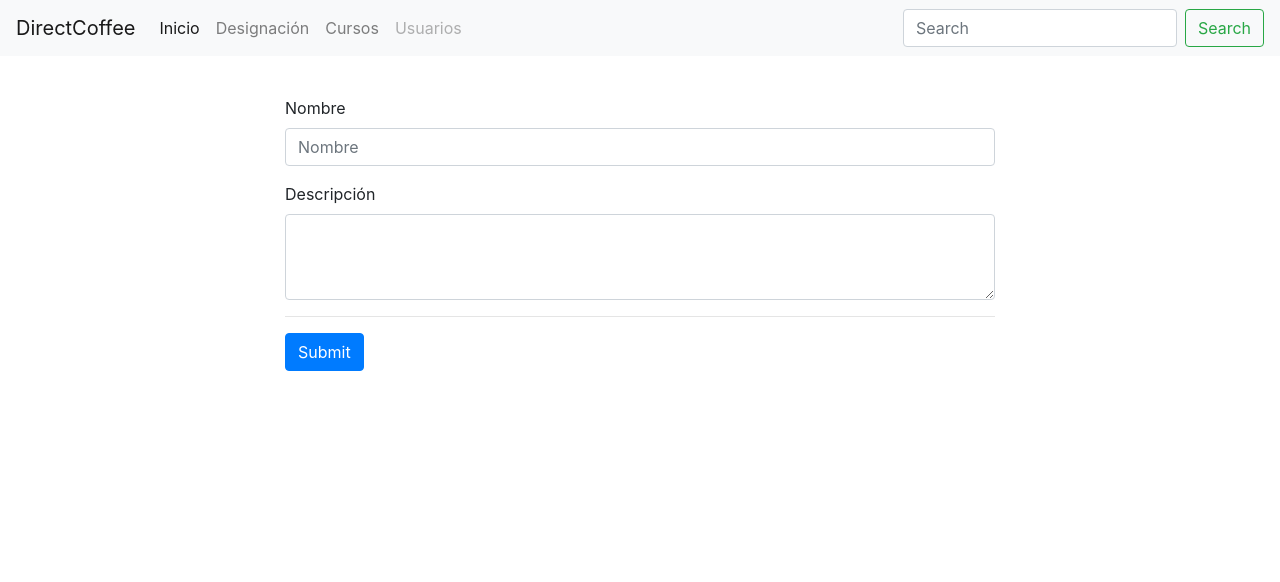
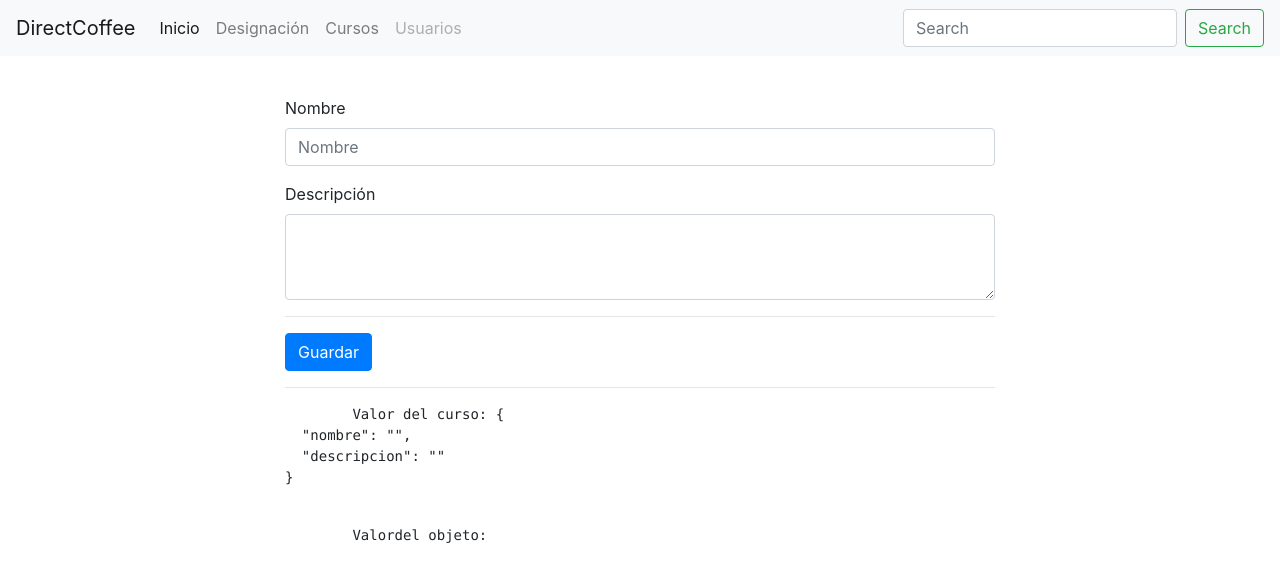
Before and after one commit to alu0100696691/directCoffee, an Angular app: page /nuevoCurso in a window 1280 px wide. Shown: the top 582 px of the page. Built offline with nearby package versions, Linux system fonts and the light colour scheme.

Commit message:
se añade reactive form

```diff
--- a/src/app/nuevo-curso/nuevo-curso.component.html
+++ b/src/app/nuevo-curso/nuevo-curso.component.html
@@ -2,16 +2,23 @@
   <div class="row">
     <div class="col col-md"></div>
     <div class="col-10 col-md-8">
-      <form>
+      <form [formGroup]="cursoForm"  (ngSubmit)="guardarCurso()" >
         <div class="form-group">
           <label for="nombreCurso">Nombre</label>
-          <input type="text" class="form-control" id="nombre" placeholder="Nombre">
+          <input type="text" class="form-control" id="nombre" placeholder="Nombre" formControlName="nombre">
         </div>
         <label for="descripcion">Descripción</label>
-        <textarea class="form-control" id="descripcion" rows="3"></textarea>
+        <textarea class="form-control" id="descripcion" rows="3" formControlName="descripcion"></textarea>
         <hr>
-        <button type="submit" class="btn btn-primary">Submit</button>
+        <button type="submit" class="btn btn-primary">Guardar</button>
       </form>
+      <hr>
+      <pre>
+        Valor del curso: {{ cursoForm.value | json }}
+      </pre>
+      <pre>
+        Valordel objeto: {{ curso | json }}
+      </pre>
     </div>
     <div class="col col-md"></div>
   </div>
--- a/src/app/nuevo-curso/nuevo-curso.component.ts
+++ b/src/app/nuevo-curso/nuevo-curso.component.ts
@@ -1,4 +1,5 @@
 import { Component, OnInit } from '@angular/core';
+import { FormControl, FormGroup, FormBuilder } from '@angular/forms';
 
 @Component({
   selector: 'app-nuevo-curso',
@@ -7,9 +8,28 @@ import { Component, OnInit } from '@angular/core';
 })
 export class NuevoCursoComponent implements OnInit {
 
-  constructor() { }
+  cursoForm: FormGroup;
+  curso: any;
+
+  constructor(private pf: FormBuilder) { }
 
   ngOnInit() {
+    this.cursoForm = this.pf.group({
+      nombre: '',
+      descripcion:''
+    });
+  }
+
+  guardarCurso() {
+    this.curso = this.setearCurso();
+  }
+
+  setearCurso() {
+    const salvarCurso = {
+      nombre: this.cursoForm.get('nombre').value,
+      descripcion: this.cursoForm.get('descripcion').value
+    }
+    return salvarCurso;
   }
 
 }
```
